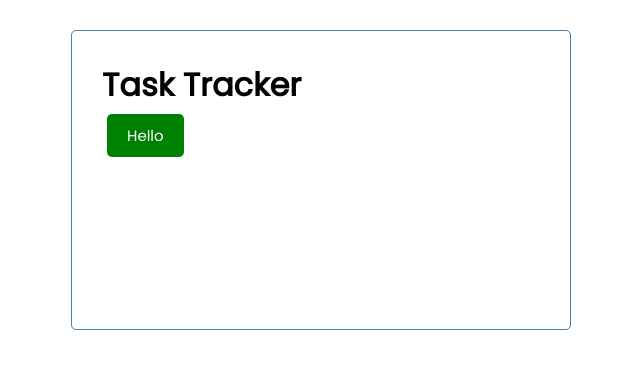
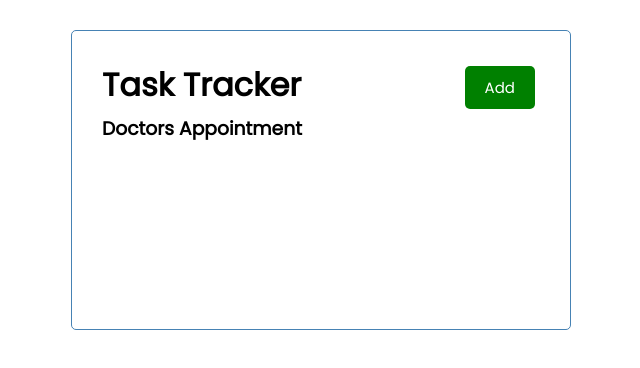
Before and after one commit to HT-Dat/react-task-tracker, a React (Create React App) app: page / in a window 1280 px wide. Shown: the top 368 px of the page, without its empty margins (319-959 px from the left). Built offline with nearby package versions, Linux system fonts and the light colour scheme.

Commit message:
Create list with map()

```diff
--- a/src/App.js
+++ b/src/App.js
@@ -1,11 +1,12 @@
 import Header from "./component/Header";
+import Tasks from "./component/Tasks";
 function App() {
   const name = false;
   const x = true;
   return (
     <div className="container">
       <Header />
-
+      <Tasks />
     </div>
   );
 }
--- a/src/component/Header.js
+++ b/src/component/Header.js
@@ -9,7 +9,7 @@ const Header = ({title}) => {
             {/* <h1 style={{color:'red', backgroundColor: 'black'}}>{title}</h1> */}
             {/* <h1 style={headingStyle}>{title}</h1> */}
             <h1>{title}</h1>
-            <Button color='green' text='Hello' onClick={onClick}/>
+            <Button color='green' text='Add' onClick={onClick}/>
         </header>
     )
 }
--- /dev/null
+++ b/src/component/Tasks.js
@@ -0,0 +1,20 @@
+import React from "react";
+const tasks = [
+  {
+    id: 1,
+    text: "Doctors Appointment",
+    day: "Feb 5th at 2:30pm",
+    reminder: true,
+  },
+];
+const Tasks = () => {
+  return (
+    <>
+      {tasks.map((task) => (
+        <h3>{task.text}</h3>
+      ))}
+    </>
+  );
+};
+
+export default Tasks;
--- a/src/index.css
+++ b/src/index.css
@@ -110,3 +110,7 @@ footer {
   margin-top: 30px;
   text-align: center;
 }
+header{
+  display: flex;
+  justify-content: space-between;
+}
```
